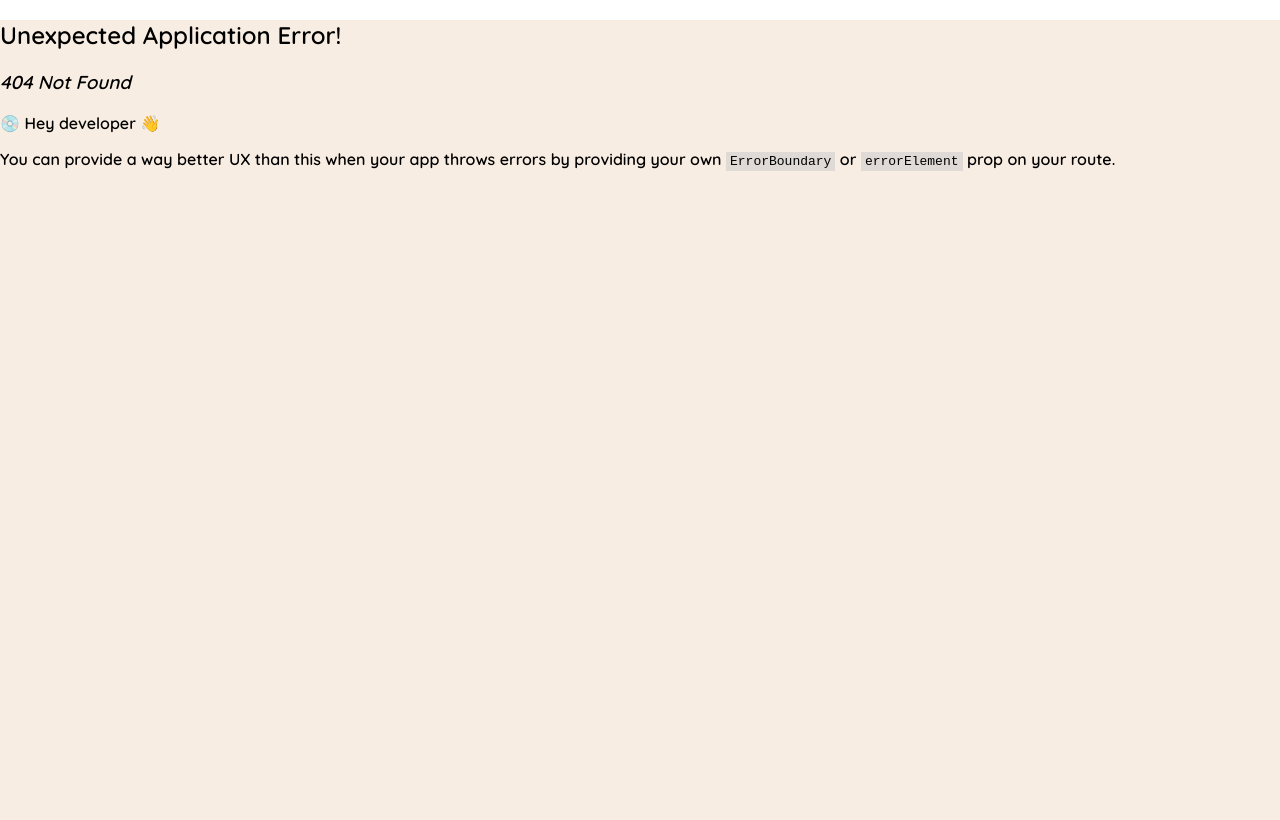
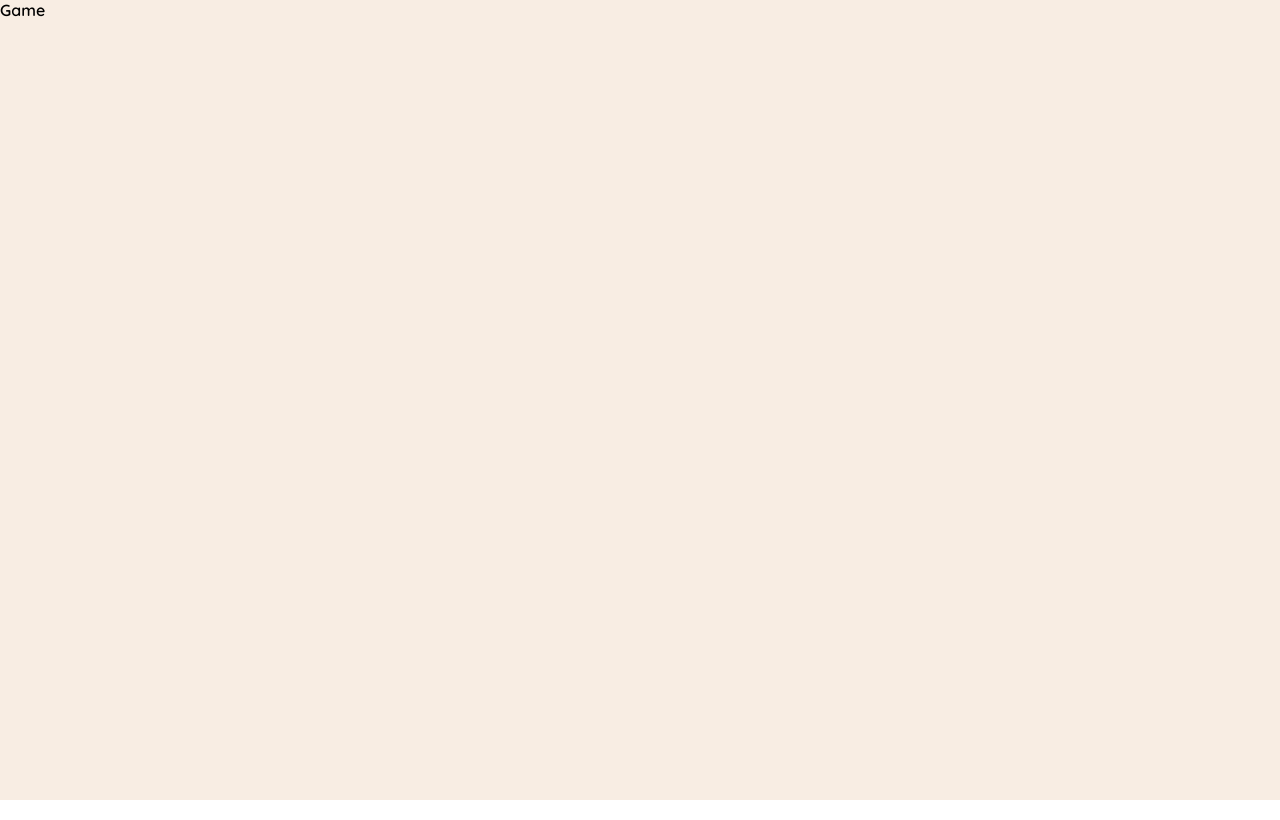
Before and after one commit to RubenValls/kindergarten-flashcards, a React (Vite) app: page /game in a window 1280 px wide. Before the commit this address had no page. Built offline with nearby package versions, Linux system fonts and the light colour scheme.

Commit message:
added game route and main page

```diff
--- a/src/App.jsx
+++ b/src/App.jsx
@@ -3,6 +3,7 @@
   RouterProvider,
 } from "react-router-dom";
 import Main from "./pages/main";
+import Game from "./pages/Game";
 
 function App() {
 
@@ -10,6 +11,10 @@
     {
       path: "/",
       element: <Main/>,
+    },
+    {
+      path: "/game",
+      element: <Game/>,
     },
   ]);
 
--- a/src/index.scss
+++ b/src/index.scss
@@ -1,2 +1,3 @@
 @import "App";
-@import "pages/Main"
+@import "pages/Main";
+@import "pages/Game";
--- /dev/null
+++ b/src/pages/Game.jsx
@@ -0,0 +1,5 @@
+export default function Game() {
+  return (
+    <div>Game</div>
+  )
+}
```
Also changed, not shown: src/pages/_Game.scss (added).
